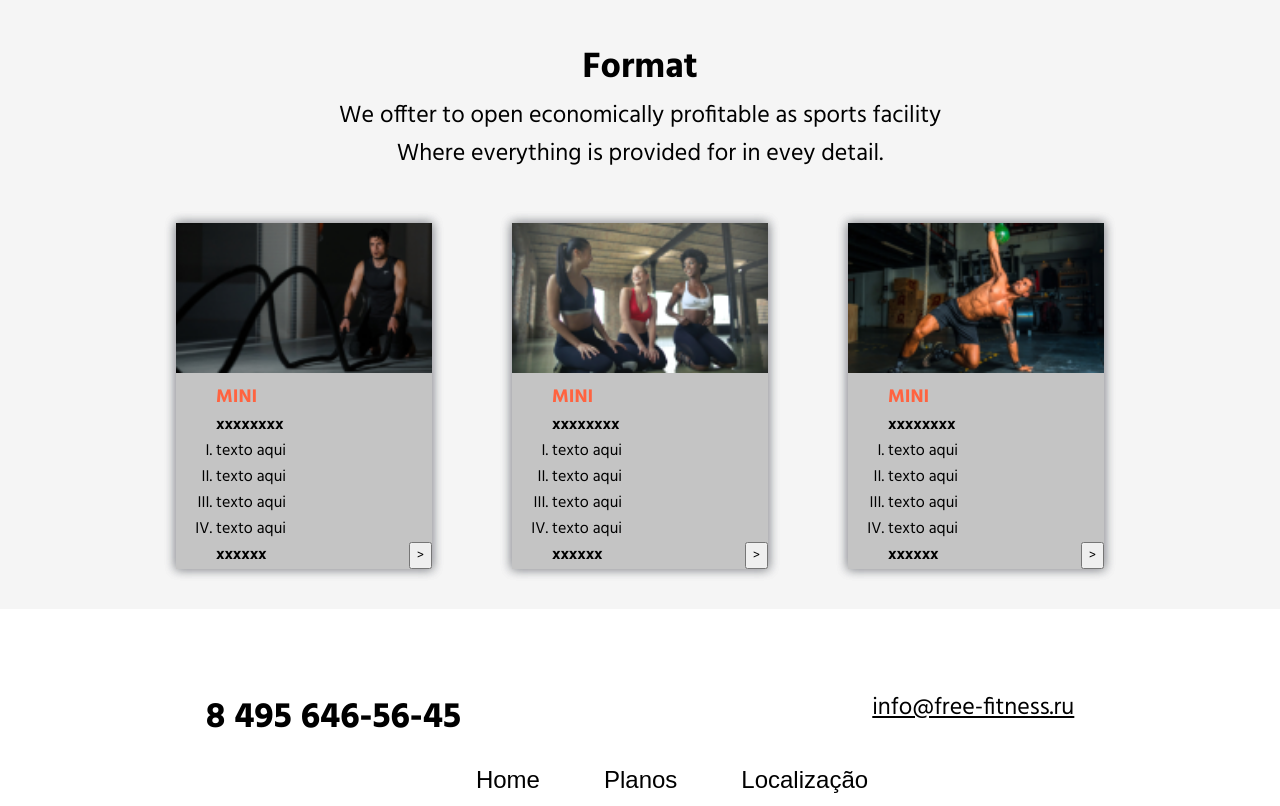
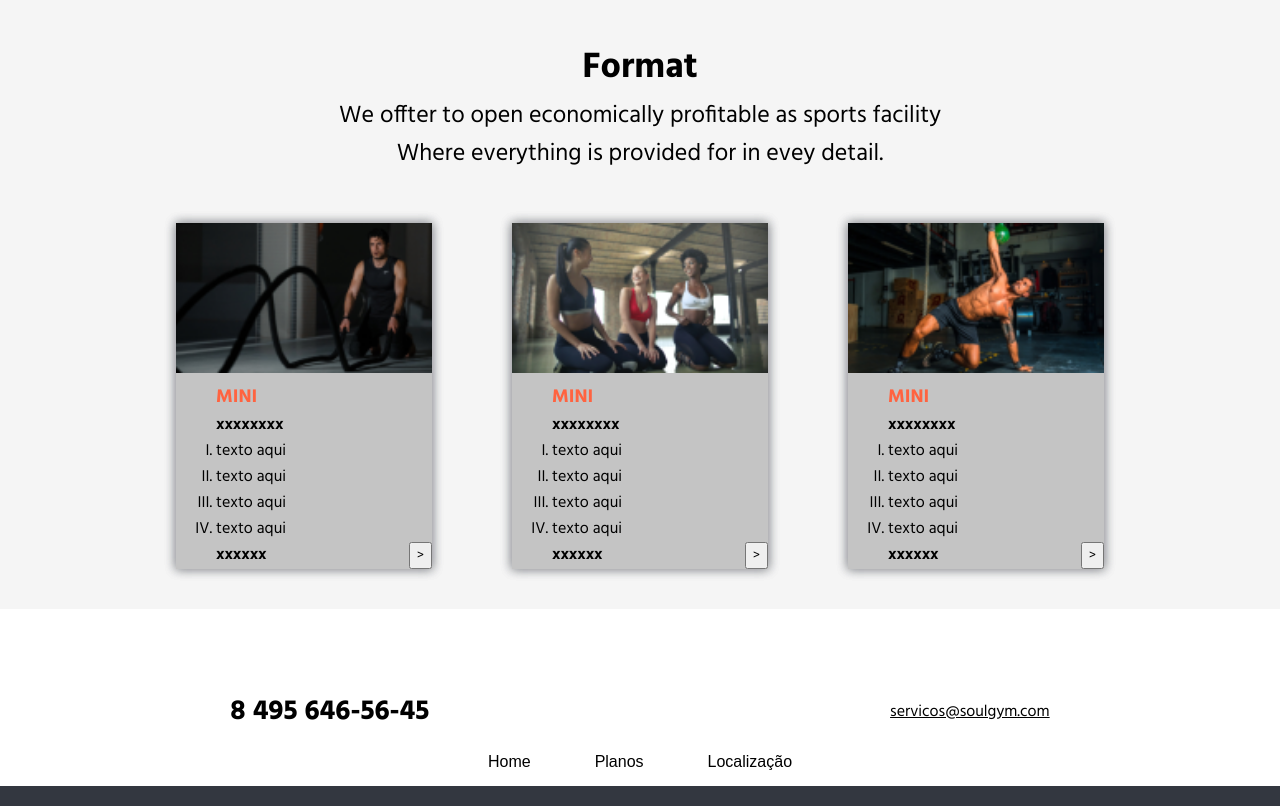
Before and after one commit to alvaroaxsmith/academia-soulcode, a PHP site: page /pages/planos.html in a window 1280 px wide. Shown: the part 673-1479 px from the top of the page. Run offline with PHP 8.4, Linux system fonts and the light colour scheme.

Commit message:
Co-authored-by: Isis Ferreira  <IsisFer@users.noreply.github.com> Co-authored-by: Egysella <Egysella@users.noreply.github.com> Co-authored-by: tikaoo <tikaoo@users.noreply.github.com> Co-authored-by: Igorbacellar <Igorbacellar@users.noreply.github.com> Co-authored-by: Giovane A. Tiburcio <giovaner10@users.noreply.github.com> Co-authored-by: LuizEduardoLeite <LuizEduardoLeite@users.noreply.github.com> Co-authored-by: igorantonio22@outlook.com <igorantonio22@outlook.com>

```diff
--- a/pages/planos.html
+++ b/pages/planos.html
@@ -16,7 +16,9 @@
 
     <header id="header">
 
-        <h1 id="logo" href="">SoulGym</h1>
+        <a href="../index.html">
+            <h1 id="logo" href="">SoulGym</h1>
+        </a>
 
         <nav id="nav">
 
@@ -84,7 +86,7 @@
 
 
 
-            <section class="cards">
+            <section class="cards end">
                 <img class="img-card" src="../images/cardC.png" alt="Man">
 
                 <ol type="I">
@@ -110,10 +112,12 @@
     <footer class="footer">
         <article class="contacts-footer">
             <aside class="phone">
-                <h2> 8 495 646-56-45</h2>
+                <a href="tel:8 495 646-56-45" class="contacts-ancora">
+                    <h3> 8 495 646-56-45</h3>
+                </a>
             </aside>
             <aside class="email">
-                <u>info@free-fitness.ru</u>
+                <a href="mailto:servicos@soulgym.com" class="contacts-ancora"><u>servicos@soulgym.com</u></a>
             </aside>
         </article>
         <nav class="nav-footer">
--- a/responsive/footer.css
+++ b/responsive/footer.css
@@ -0,0 +1,41 @@
+/* Já concluido, não alterar */
+
+.phone{
+    font-size: x-large;
+
+
+}
+.email{
+    font-size: medium;
+}
+
+.nav-footer{
+    font-size:  medium;
+
+}
+
+@media(max-width: 620px){
+
+    #format h1{
+        font-size: larger;
+    }
+
+    #format p{
+        font-size: smaller;
+    }
+
+    .phone{
+        font-size: large;
+
+
+    }
+    .email{
+        font-size: small;
+    }
+
+    .nav-footer{
+        font-size:  small;
+
+    }
+
+}
--- a/responsive/header.css
+++ b/responsive/header.css
@@ -1,4 +1,5 @@
 /* Funcional, porem o ideal seria alterar a altura usando uma função... verificar isso caso tenhamos tempo */
+/* Já concluido, não alterar */
 
 @media (max-width: 985px) {
   #header {
@@ -14,7 +15,7 @@
 
 @media (max-width: 750px) {
 #header {
-    height: 50vh;
+    height: 47vh;
 }
 }
 
--- a/responsive/main-b.css
+++ b/responsive/main-b.css
@@ -1,16 +1,14 @@
+/* Já concluido, não alterar */
+
 @media(max-width: 910px){
 
     .cards{
-        background-color: #C4C4C4 ;
-        flex-direction: column;
-        margin: 2.5rem;
-        margin-bottom: 0;
+
         width: 30vw;
-        min-width: 250px;
-        height: 90%;
-        align-items: stretch;
-        box-shadow: 0.1px 0.1px 10px  #9B9DA1, -0.1px -0.1px 10px  #9B9DA1 ;
+    }
 
+    .cards .end{
+        margin-bottom: 20px;
     }
 }
 
@@ -18,15 +16,10 @@
 @media(max-width: 663px){
 
     .cards{
-        background-color: #C4C4C4 ;
-        flex-direction: column;
-        margin: 2.5rem;
-        margin-bottom: 0;
+
+
         width: 50vw;
-        min-width: 250px;
-        height: 90%;
-        align-items: stretch;
-        box-shadow: 0.1px 0.1px 10px  #9B9DA1, -0.1px -0.1px 10px  #9B9DA1 ;
+
 
     }
 }
--- a/responsive/main-c.css
+++ b/responsive/main-c.css
@@ -1,3 +1,5 @@
+/* Já concluido, não alterar */
+
 @media(max-width: 810px){
 
     #main-c {
--- a/styles/content/main-b.css
+++ b/styles/content/main-b.css
@@ -1,3 +1,5 @@
+/* Já concluido, não alterar */
+
 #section-cards{
     display: flex;
     justify-content: center;
@@ -20,6 +22,7 @@ main{
     margin: 2.5rem;
     width: 20vw;
     min-width: 220px;
+    max-width: 300px;
     height: 90%;
     align-items: stretch;
     box-shadow: 0.1px 0.1px 10px  #9B9DA1, -0.1px -0.1px 10px  #9B9DA1 ;
--- a/styles/content/main-c.css
+++ b/styles/content/main-c.css
@@ -1,3 +1,4 @@
+/* Já concluido, não alterar */
 #main-c {
     display: flex;
     margin: 0;
--- a/styles/footer.css
+++ b/styles/footer.css
@@ -1,3 +1,4 @@
+/* Já concluido, não alterar */
 .footer {
     display: flex;
     flex-direction: column ;
@@ -15,13 +16,19 @@
 .contacts-footer {
     display: flex;
     justify-content: space-around;
+    align-items: center;
     margin-bottom: 1rem;
+    color: black;
 }
 
+.contacts-ancora{
+    color: black;
+}
 .nav-footer .a-footer {
     display: inline;
     color: black;
-    padding: 0.8rem 4rem 0.8rem 4rem;
+    padding: 1rem 2rem 1rem 2rem;
+
     text-decoration: none;
 }
 .nav-ul{
@@ -29,6 +36,3 @@
     text-decoration: none;
     list-style-type: none;
 }
-.a-footer:last-child {
-    padding-right: 0;
-}
--- a/styles/header.css
+++ b/styles/header.css
@@ -1,3 +1,5 @@
+/* Já concluido, não alterar */
+
 ul {
     margin: 0px;
     padding: 0px;
--- a/styles/main.css
+++ b/styles/main.css
@@ -7,4 +7,5 @@
 @import url(../responsive/main-b.css);
 @import url(../responsive/main-c.css);
 @import url(../responsive/header.css);
+@import url(../responsive/footer.css);
 @import url('https://fonts.googleapis.com/css2?family=Hind:wght@300;400;500;600;700&display=swap');
```
Also changed, not shown: index.html (+7 -3 lines), pages/localizacao.html (+7 -3 lines), README.md.
